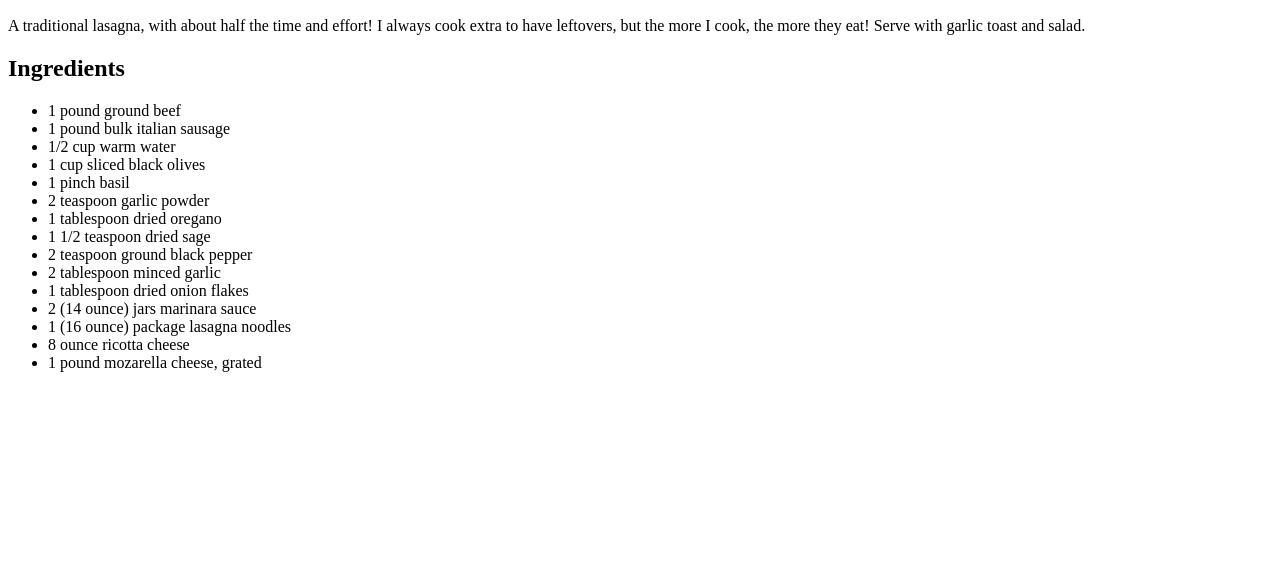
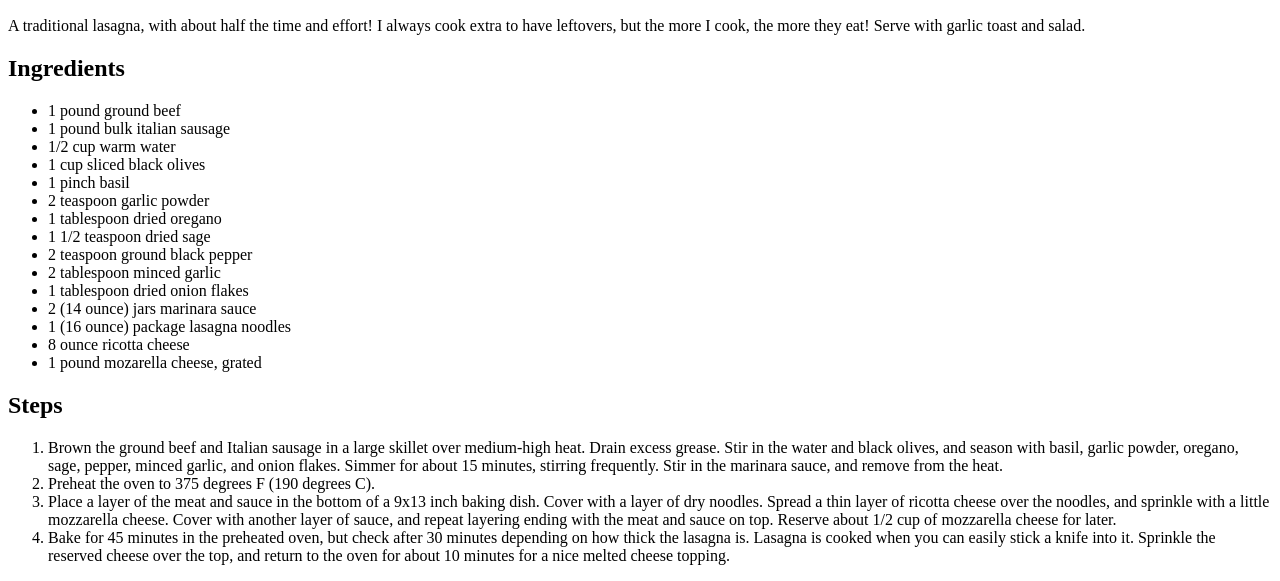
Before and after one commit to markerunreal/odin-recipes, a plain HTML site: page recipes/lasagna.html in a window 1280 px wide. Shown: the part 411-992 px from the top of the page. Before the commit the page ends 800 px from the top, so only its background shows below. Drawn offline with Linux system fonts and the light colour scheme.

Commit message:
Add steps

```diff
--- a/recipes/lasagna.html
+++ b/recipes/lasagna.html
@@ -33,6 +33,29 @@
         <li>8 ounce ricotta cheese</li>
         <li>1 pound mozarella cheese, grated</li>
     </ul>
+    <h2>Steps</h2>
+    <ol>
+        <li>Brown the ground beef and Italian sausage in a large skillet over medium-high heat. Drain excess grease.
+            Stir in the water and black olives, and season with basil, garlic powder, oregano, sage, pepper, minced
+            garlic, and onion flakes. Simmer for about 15 minutes, stirring frequently. Stir in the marinara sauce, and
+            remove from the heat.
+
+        </li>
+        <li>Preheat the oven to 375 degrees F (190 degrees C).
+
+        </li>
+        <li>Place a layer of the meat and sauce in the bottom of a 9x13 inch baking dish. Cover with a layer of dry
+            noodles. Spread a thin layer of ricotta cheese over the noodles, and sprinkle with a little mozzarella
+            cheese. Cover with another layer of sauce, and repeat layering ending with the meat and sauce on top.
+            Reserve about 1/2 cup of mozzarella cheese for later.
+
+        </li>
+        <li>Bake for 45 minutes in the preheated oven, but check after 30 minutes depending on how thick the lasagna is.
+            Lasagna is cooked when you can easily stick a knife into it. Sprinkle the reserved cheese over the top, and
+            return to the oven for about 10 minutes for a nice melted cheese topping.
+
+        </li>
+    </ol>
 </body>
 
 </html>
```
